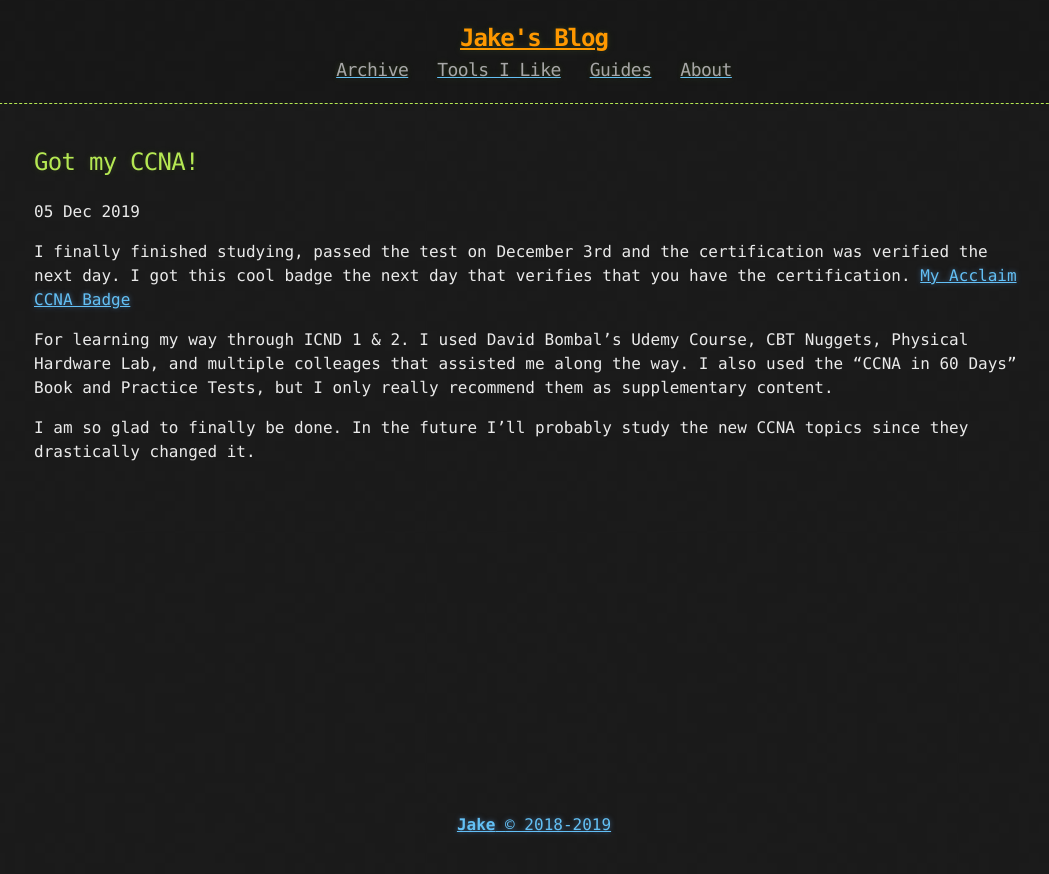
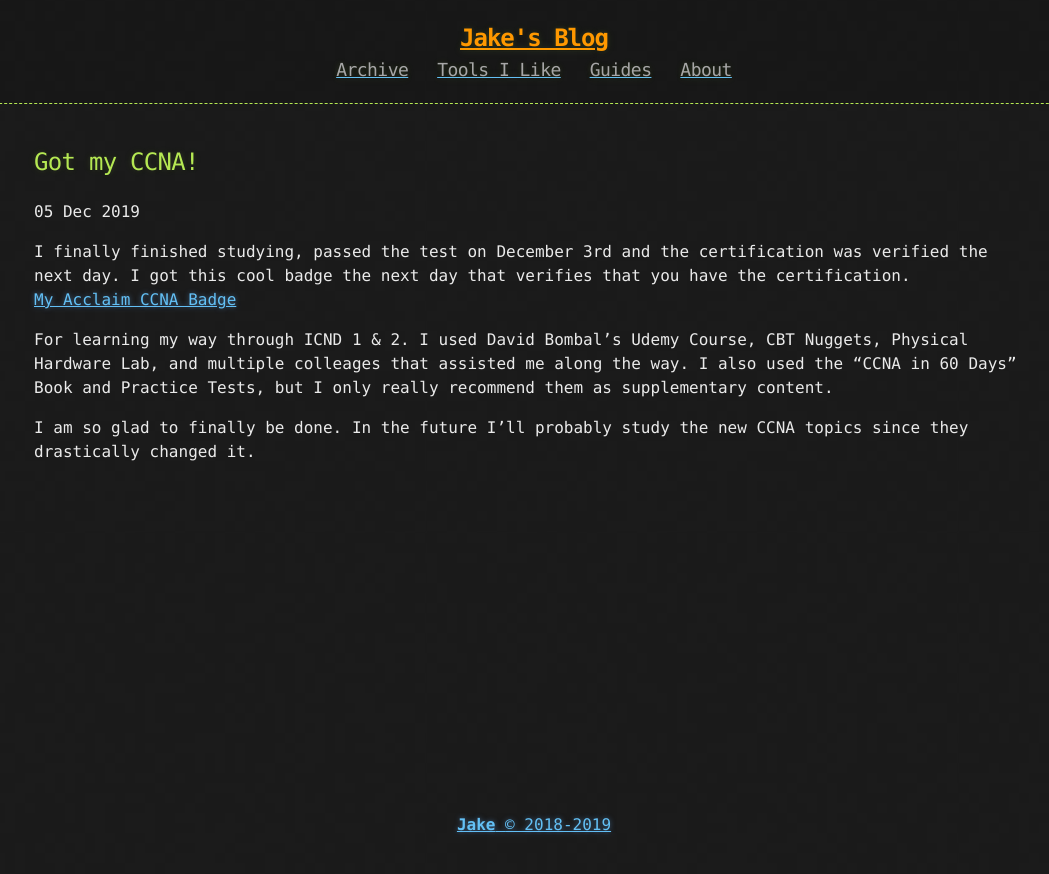
Before and after one commit to Jake-Olsen/blog, a Jekyll site: the page built from _posts/2019-12-05-Got_My_CCNA.markdown, in a window 1280 px wide. Shown: the top 874 px of the page, without its empty margins (106-1155 px from the left). Built offline with Jekyll 4.4.1, drawn with Linux system fonts in a browser that asks for light colours.

```diff
--- a/_posts/2019-12-05-Got_My_CCNA.markdown
+++ b/_posts/2019-12-05-Got_My_CCNA.markdown
@@ -5,7 +5,8 @@ date:   2019-12-05 01:02:03 -0700
 ---
 
 I finally finished studying, passed the test on December 3rd and the certification was verified the next day.
-I got this cool badge the next day that verifies that you have the certification. [My Acclaim CCNA Badge]
+I got this cool badge the next day that verifies that you have the certification.
+<br>[My Acclaim CCNA Badge]
 
 For learning my way through ICND 1 & 2. I used David Bombal's Udemy Course, CBT Nuggets, Physical Hardware Lab, and multiple colleages that assisted me along the way. I also used the "CCNA in 60 Days" Book and Practice Tests, but I only really recommend them as supplementary content.
 
```
